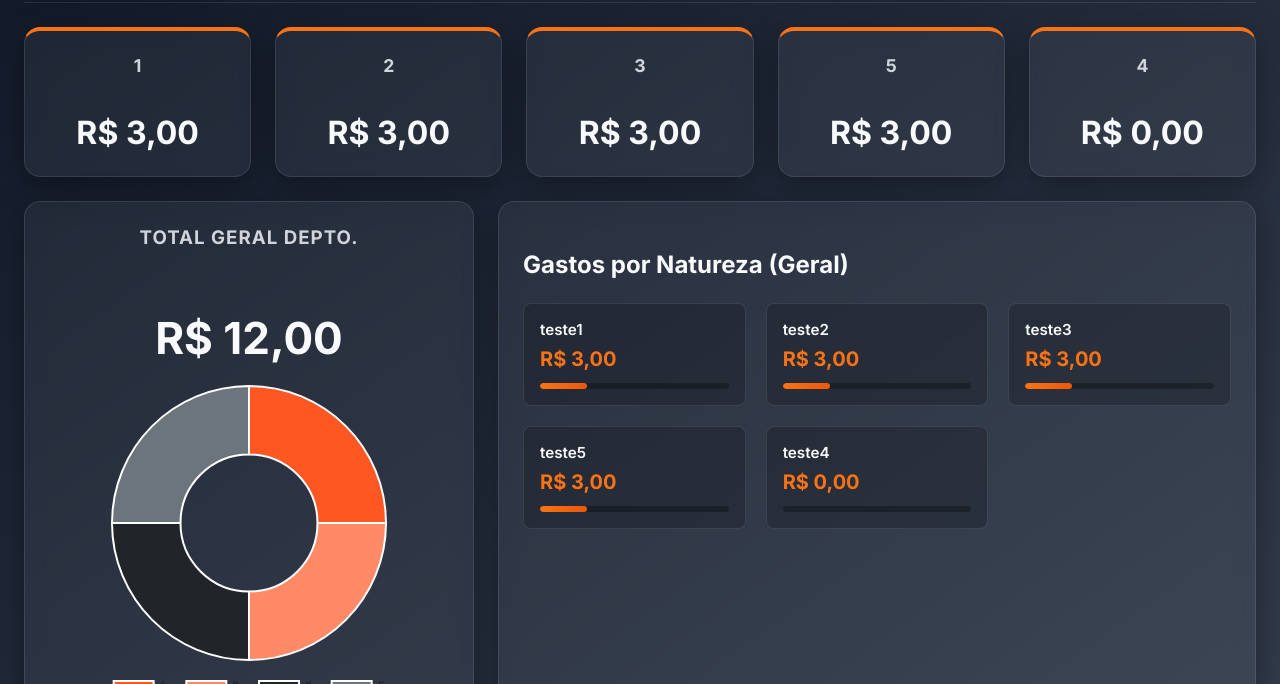
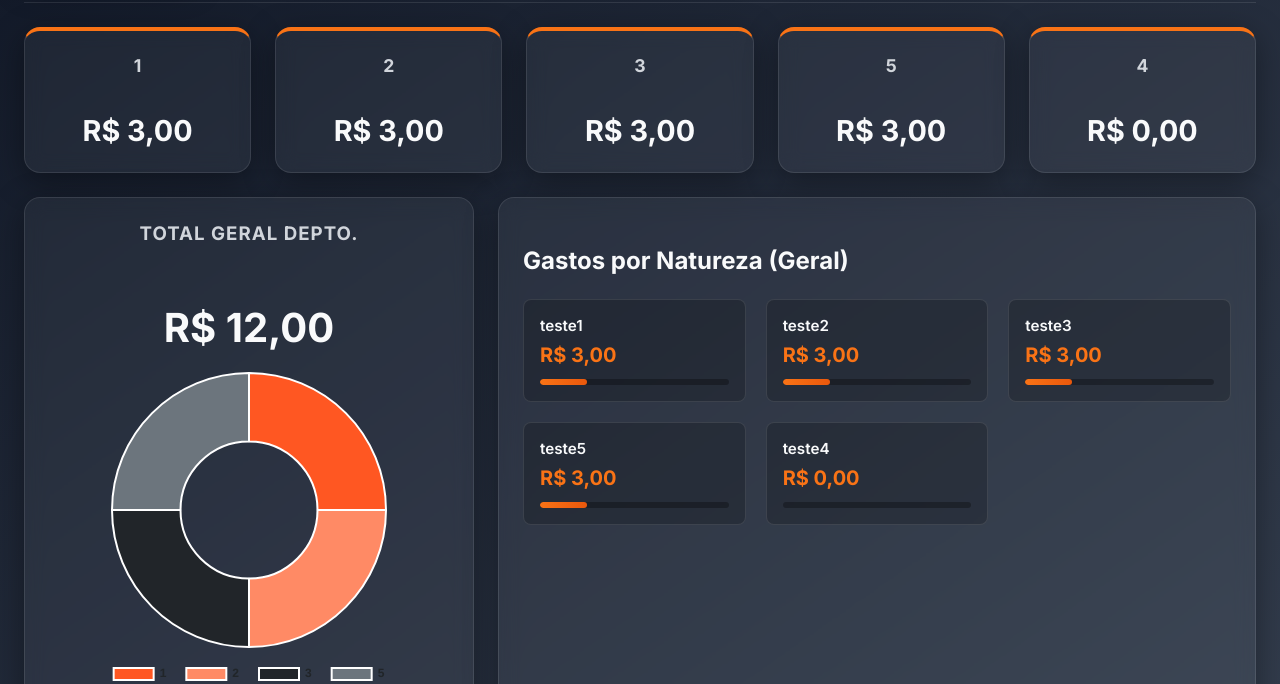
Before and after one commit to Arthyxs/aaaaaaaaaaaaaaaaaaaaaaaaa, a website: page public/index.html in a window 1280 px wide. Shown: the part 116-800 px from the top of the page. Drawn offline with nearby package versions, Linux system fonts and the light colour scheme.

Commit message:
Update style.css

```diff
--- a/public/style.css
+++ b/public/style.css
@@ -1,34 +1,27 @@
 /*
  * ===================================================================
- * Estilo do Painel de Inteligência Financeira v5.1 - "Corporate Glass"
+ * Estilo do Painel de Inteligência Financeira v5.2 - "Corporate Glass"
  * ===================================================================
- * Design: Foco em legibilidade e fontes adaptáveis para garantir
- * uma experiência de utilizador consistente em todos os ecrãs.
+ * CORREÇÃO: Ajustado o tamanho da fonte dos totais para evitar
+ * quebra de linha em diferentes tamanhos de ecrã.
  * ===================================================================
  */
 
-/* --- Importação de Fonte e Definição da Paleta --- */
 @import url('https://fonts.googleapis.com/css2?family=Inter:wght@400;600;700&display=swap');
 
 :root {
     --cor-laranja-destaque: #F97316;
     --cor-laranja-hover: #EA580C;
     --gradiente-laranja: linear-gradient(90deg, var(--cor-laranja-destaque) 0%, var(--cor-laranja-hover) 100%);
-
     --cor-fundo-inicio: #111827;
     --cor-fundo-fim: #374151;
-
     --cor-card-fundo: rgba(255, 255, 255, 0.05);
     --cor-card-borda: rgba(255, 255, 255, 0.1);
-
     --cor-texto-principal: #F9FAFB;
-    /* MUDANÇA: Texto secundário mais brilhante para maior contraste */
     --cor-texto-secundario: #D1D5DB;
-
     --sombra-card: 0 8px 32px 0 rgba(0, 0, 0, 0.37);
 }
 
-/* --- Estilos Globais e Reset --- */
 body {
     font-family: 'Inter', system-ui, sans-serif;
     background-color: var(--cor-fundo-inicio);
@@ -41,7 +34,6 @@ body {
     min-height: 100vh;
 }
 
-/* --- Cabeçalho --- */
 header {
     display: flex;
     justify-content: space-between;
@@ -70,7 +62,6 @@ header .info-header {
     color: var(--cor-texto-secundario);
 }
 
-/* --- Botões --- */
 #admin-login-link {
     padding: 10px 20px;
     font-size: 0.9rem;
@@ -112,7 +103,6 @@ header .info-header {
     display: none;
 }
 
-/* --- Estrutura Principal e Cards "Glassmorphism" --- */
 main {
     display: flex;
     flex-direction: column;
@@ -156,15 +146,14 @@ main {
 }
 
 .card-base p {
-    /* MUDANÇA: Fonte adaptável com valores ajustados */
-    font-size: clamp(1.6rem, 4vw, 2rem);
+    /* MUDANÇA: Fonte adaptável com valores mais conservadores */
+    font-size: clamp(1.5rem, 3.5vw, 1.8rem);
     font-weight: 700;
     color: var(--cor-texto-principal);
     margin: 0;
-    overflow-wrap: break-word; /* Quebra a linha de forma mais inteligente */
+    white-space: nowrap; /* Impede a quebra de linha */
 }
 
-/* --- Seção de Detalhes --- */
 .detalhes {
     display: flex;
     flex-wrap: wrap;
@@ -187,12 +176,12 @@ main {
 }
 
 .total-geral p {
-    /* MUDANÇA: Fonte adaptável com valores ajustados */
-    font-size: clamp(2rem, 5vw, 2.75rem);
+    /* MUDANÇA: Fonte adaptável com valores mais conservadores */
+    font-size: clamp(2rem, 4vw, 2.5rem);
     font-weight: 700;
     color: var(--cor-texto-principal);
     margin-bottom: 20px;
-    overflow-wrap: break-word; /* Quebra a linha de forma mais inteligente */
+    white-space: nowrap; /* Impede a quebra de linha */
 }
 
 .chart-container {
@@ -215,7 +204,6 @@ main {
     color: var(--cor-texto-principal);
 }
 
-/* --- Layout dos Cards de Natureza --- */
 #lista-natureza {
     display: grid;
     grid-template-columns: repeat(auto-fit, minmax(220px, 1fr));
@@ -264,7 +252,6 @@ main {
     transition: width 0.5s ease-out;
 }
 
-/* --- Seção de Avisos --- */
 .avisos {
     background: rgba(249, 115, 22, 0.1);
     border-top: 4px solid var(--cor-laranja-destaque);
@@ -283,7 +270,6 @@ main {
     border-bottom: 1px solid var(--cor-card-borda);
 }
 
-/* --- Regras de Interatividade --- */
 #main-container.filtered-view #total-geral-card {
     display: none;
 }
```
